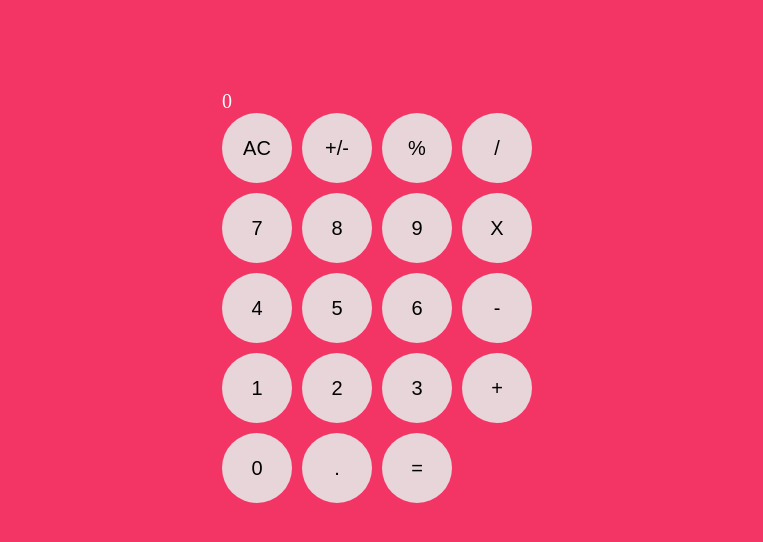
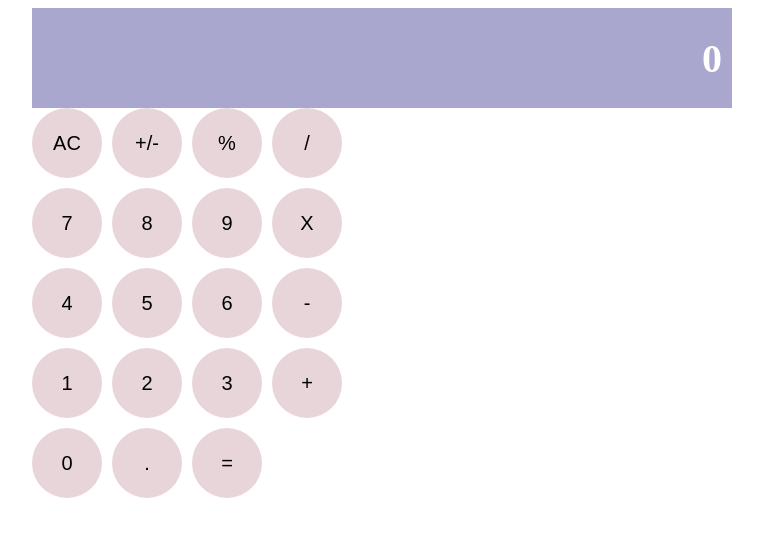
Before and after one commit to NiiazalyDzhumaliev/calculator-react, a React (Create React App) app: page / in a window 1280 px wide. Shown: the top 542 px of the page, without its empty margins (258-1021 px from the left). Built offline with nearby package versions, Linux system fonts and the light colour scheme.

Commit message:
Style display

```diff
--- a/src/App.css
+++ b/src/App.css
@@ -1,9 +1,10 @@
-body {
+.app {
   display: flex;
   justify-content: center;
-  align-items: center;
-  margin-top: 90px;
-  background-color: #f23565;
+}
+
+.calculator {
+  width: 700px;
 }
 
 .button {
@@ -19,6 +20,18 @@ body {
 }
 
 .calc-result {
-  font-size: 20px;
+  display: flex;
+  justify-content: flex-end;
+  align-items: center;
+  height: 100px;
+  background-color: #aaa7cf;
   color: white;
+  font-size: 40px;
+  font-weight: bold;
 }
+
+.result-display {
+  margin: 0;
+  margin-right: 10px;
+  padding: 0;
+}
--- a/src/components/App.js
+++ b/src/components/App.js
@@ -26,9 +26,11 @@ const App = () => {
   }
 
   return (
-    <div>
-      <Display calcResult={result || undefined} />
-      <ButtonPanel clickHandler={handleClick} />
+    <div className="app">
+      <div className="calculator">
+        <Display calcResult={result || undefined} />
+        <ButtonPanel clickHandler={handleClick} />
+      </div>
     </div>
   );
 };
--- a/src/components/Display.js
+++ b/src/components/Display.js
@@ -5,7 +5,7 @@ const Display = props => {
 
   return (
     <div className="calc-result">
-      {calcResult}
+      <p className="result-display">{calcResult}</p>
     </div>
   );
 };
```
Also changed, not shown: 1 other file (tests, documents, lock files or other folders).
